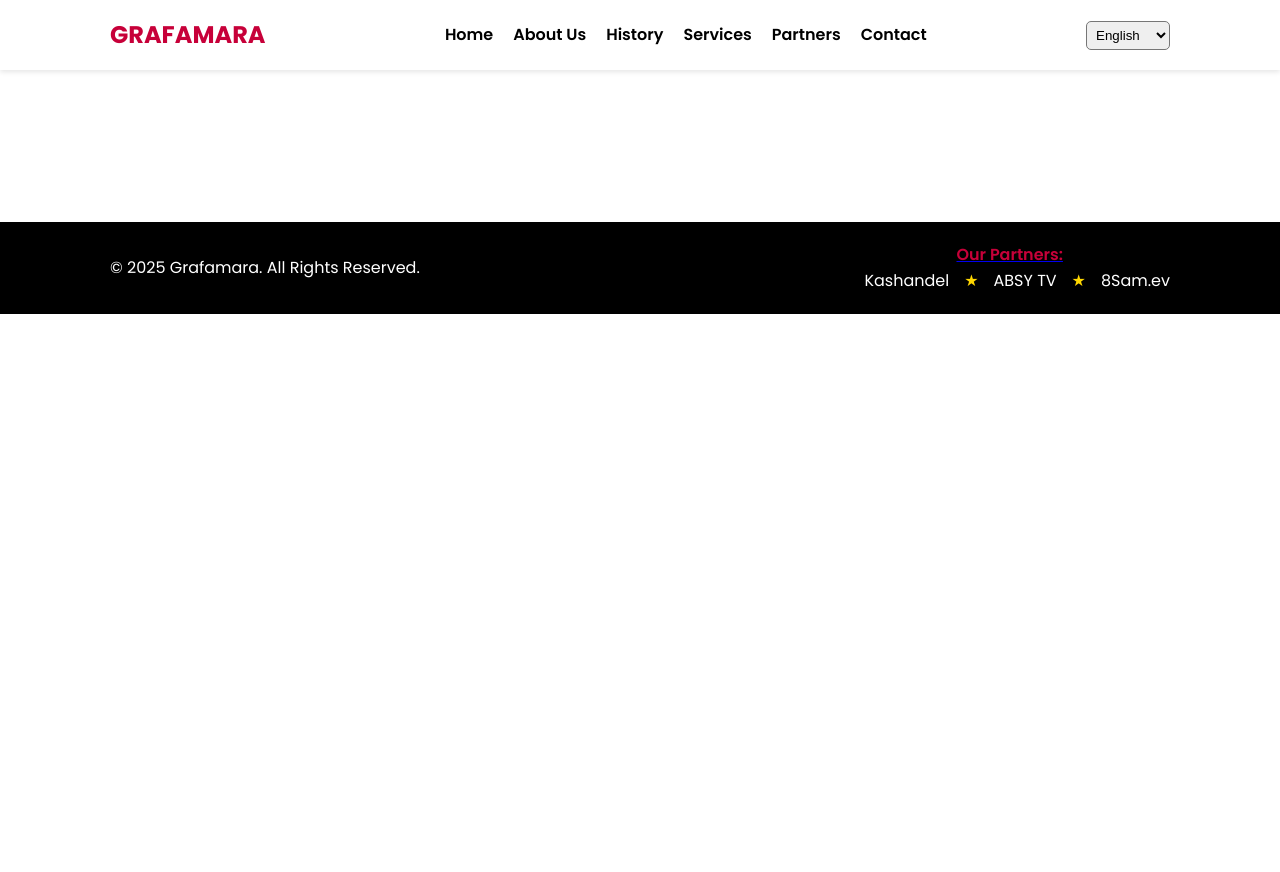
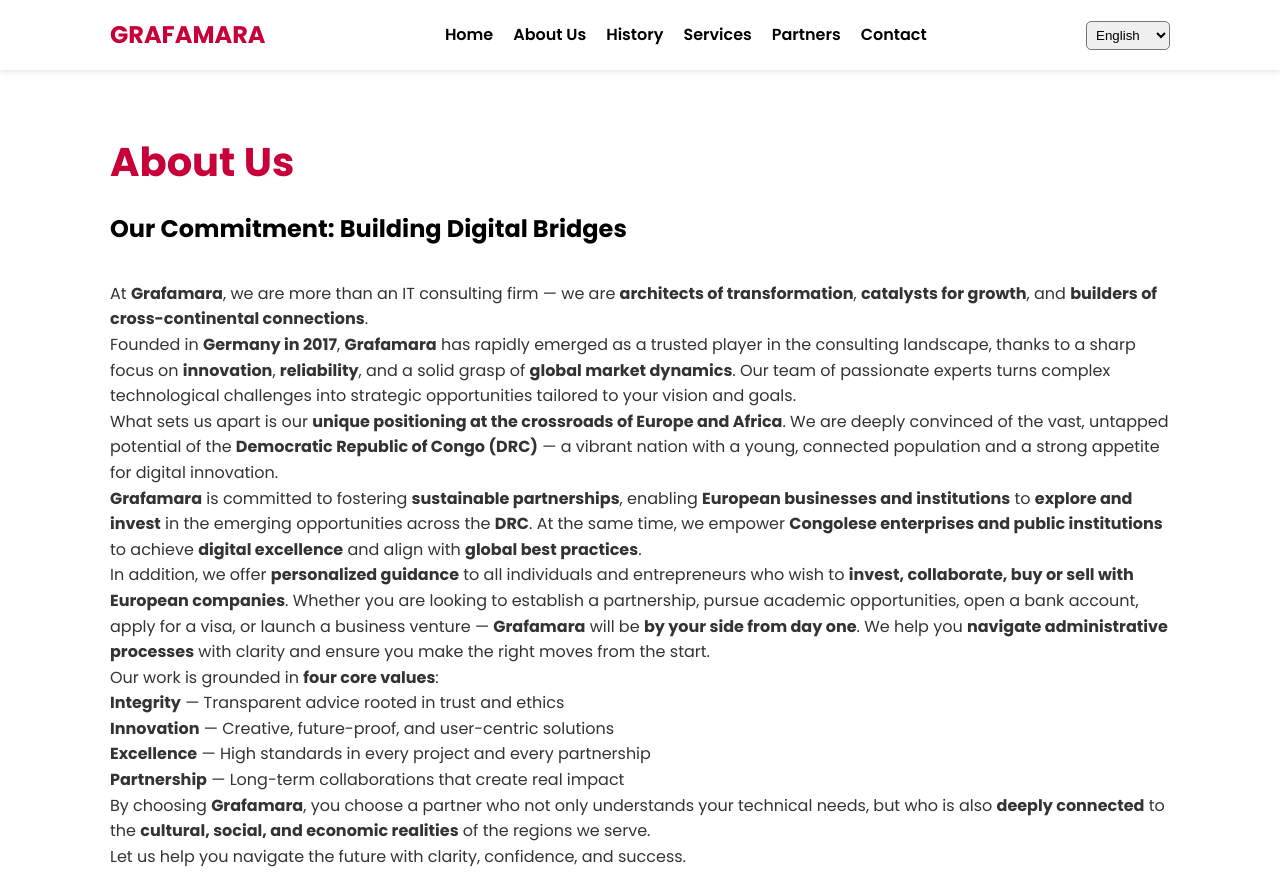
Before and after one commit to grafamara/grafamara, a website: page about.html in a window 1280 px wide. Shown: the top 872 px of the page. Before the commit the page ends 800 px from the top, so only its background shows below. Drawn offline with Linux system fonts and the light colour scheme.

Commit message:
Add files via upload

```diff
--- a/about.html
+++ b/about.html
@@ -37,16 +37,20 @@
     <main>
         <section id="about" class="content-section">
             <div class="container">
-                <h2 data-lang="aboutTitle"></h2>
-                <h3 data-lang="aboutSubtitle"></h3>
-                <p data-lang="aboutParagraph1"></p>
-                <p data-lang="aboutParagraph2"></p>
-                <p data-lang="aboutParagraph3"></p>
-                <p data-lang="aboutParagraph4"></p>
-                <p data-lang="aboutParagraph5"></p>
-                <p data-lang="aboutParagraph6"></p>
-                <p data-lang="aboutParagraph7"></p>
-                <p data-lang="aboutParagraph8"></p>
+                <h2>About Us</h2>
+                <h3>Our Commitment: Building Digital Bridges</h3>
+                <p>At <b>Grafamara</b>, we are more than an IT consulting firm — we are <b>architects of transformation</b>, <b>catalysts for growth</b>, and <b>builders of cross-continental connections</b>.</p>
+                <p>Founded in <b>Germany in 2017</b>, <b>Grafamara</b> has rapidly emerged as a trusted player in the consulting landscape, thanks to a sharp focus on <b>innovation</b>, <b>reliability</b>, and a solid grasp of <b>global market dynamics</b>. Our team of passionate experts turns complex technological challenges into strategic opportunities tailored to your vision and goals.</p>
+                <p>What sets us apart is our <b>unique positioning at the crossroads of Europe and Africa</b>. We are deeply convinced of the vast, untapped potential of the <b>Democratic Republic of Congo (DRC)</b> — a vibrant nation with a young, connected population and a strong appetite for digital innovation.</p>
+                <p><b>Grafamara</b> is committed to fostering <b>sustainable partnerships</b>, enabling <b>European businesses and institutions</b> to <b>explore and invest</b> in the emerging opportunities across the <b>DRC</b>. At the same time, we empower <b>Congolese enterprises and public institutions</b> to achieve <b>digital excellence</b> and align with <b>global best practices</b>.</p>
+                <p>In addition, we offer <b>personalized guidance</b> to all individuals and entrepreneurs who wish to <b>invest, collaborate, buy or sell with European companies</b>. Whether you are looking to establish a partnership, pursue academic opportunities, open a bank account, apply for a visa, or launch a business venture — <b>Grafamara</b> will be <b>by your side from day one</b>. We help you <b>navigate administrative processes</b> with clarity and ensure you make the right moves from the start.</p>
+                <p>Our work is grounded in <b>four core values</b>:<br>
+                 <b>Integrity</b> — Transparent advice rooted in trust and ethics<br>
+                 <b>Innovation</b> — Creative, future-proof, and user-centric solutions<br>
+                 <b>Excellence</b> — High standards in every project and every partnership<br>
+                 <b>Partnership</b> — Long-term collaborations that create real impact</p>
+                <p>By choosing <b>Grafamara</b>, you choose a partner who not only understands your technical needs, but who is also <b>deeply connected</b> to the <b>cultural, social, and economic realities</b> of the regions we serve.</p>
+                <p>Let us help you navigate the future with clarity, confidence, and success.</p>
             </div>
             </div>
         </section>
```
